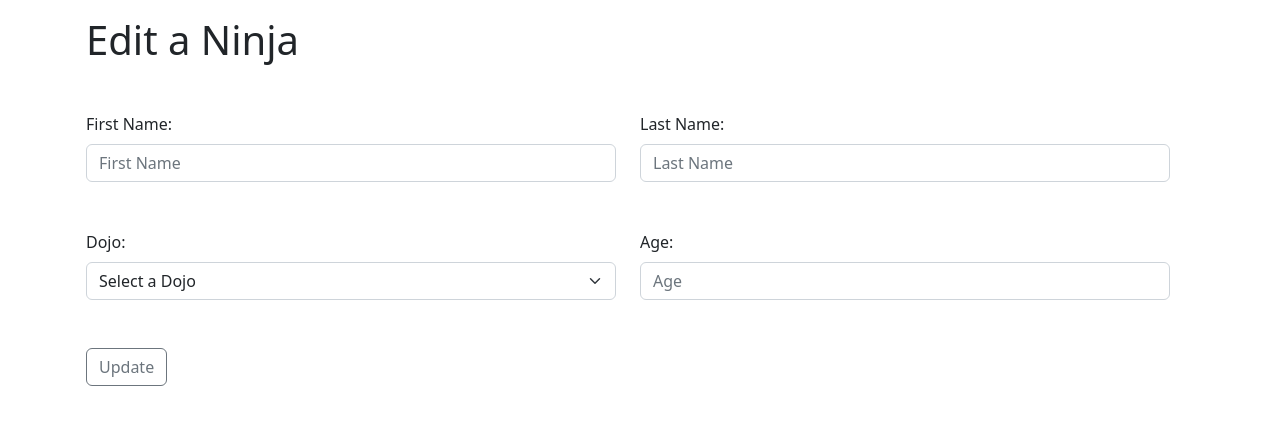
After one commit to rteet702/dojos-and-ninjas, a Flask app: template flask_app/templates/edit_ninja.html in a window 1280 px wide. The commit adds this page. Shown: the top 425 px of the page. Run offline with Flask 2, Linux system fonts and the light colour scheme; the template is opened without the code that fills it, so the values that code supplies are empty; some libraries are stand-ins or nearby versions.

Commit message:
completed user editing

```diff
--- a/flask_app/templates/dojo_info.html
+++ b/flask_app/templates/dojo_info.html
@@ -28,7 +28,7 @@
                     <td>{{ ninja.last_name }}</td>
                     <td>{{ ninja.age }}</td>
                     <td>
-                        <a href="">Edit</a> |
+                        <a href="/ninjas/{{ ninja.id }}">Edit</a> |
                         <a href="">Delete</a>
                     </td>
                 </tr>
--- /dev/null
+++ b/flask_app/templates/edit_ninja.html
@@ -0,0 +1,38 @@
+<!DOCTYPE html>
+<html lang="en">
+<head>
+    <meta charset="UTF-8">
+    <meta http-equiv="X-UA-Compatible" content="IE=edge">
+    <meta name="viewport" content="width=device-width, initial-scale=1.0">
+    <title>Document</title>
+    <link rel="stylesheet" href="{{ url_for('static', filename='css/bootstrap/bootstrap.css') }}">
+</head>
+<body>
+    <div class="container p-3">
+        <h1>Edit a Ninja {{ ninja.id }}</h1>
+        <form action="/ninjas/update" method="post">
+            <div class="row my-5 w-100">
+                <div class="col">
+                    <input type="hidden" name="id" value="{{ ninja.id }}">
+                    <label for="first_name" class="form-label">First Name:</label>
+                    <input type="text" name="first_name" id="first_name" placeholder="First Name" class="form-control" required>
+                    <label for="dojo" class="form-label mt-5">Dojo:</label>
+                    <select class="form-select" aria-label="Default select" name="dojo" id="dojo" required>
+                        <option selected="">Select a Dojo</option>
+                        {% for dojo in dojos: %}
+                        <option value="{{ dojo.id }}">{{ dojo.name}}</option>
+                        {% endfor %}
+                    </select>
+                </div>
+                <div class="col">
+                    <label for="last_name" class="form-label">Last Name:</label>
+                    <input type="text" name="last_name" id="last_name" placeholder="Last Name" class="form-control" required>
+                    <label for="age" class="form-label mt-5">Age:</label>
+                    <input type="number" name="age" id="age" placeholder="Age" class="form-control" required>
+                </div>
+            </div>
+            <input type="submit" value="Update" class="btn btn-outline-secondary">
+        </form>
+    </div>
+</body>
+</html>
```
Also changed, not shown: flask_app/controllers/ninjas.py (+23 -0 lines), flask_app/models/ninjas.py (+11 -0 lines).
